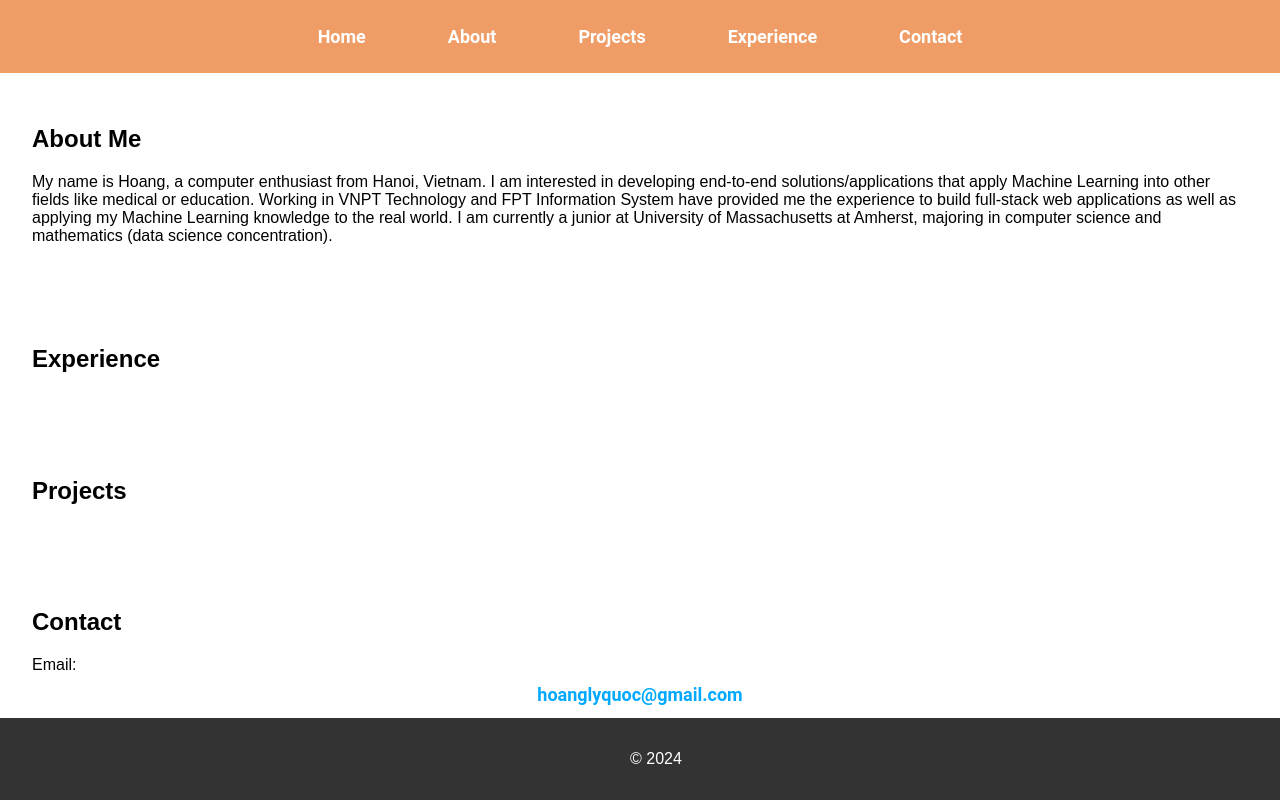
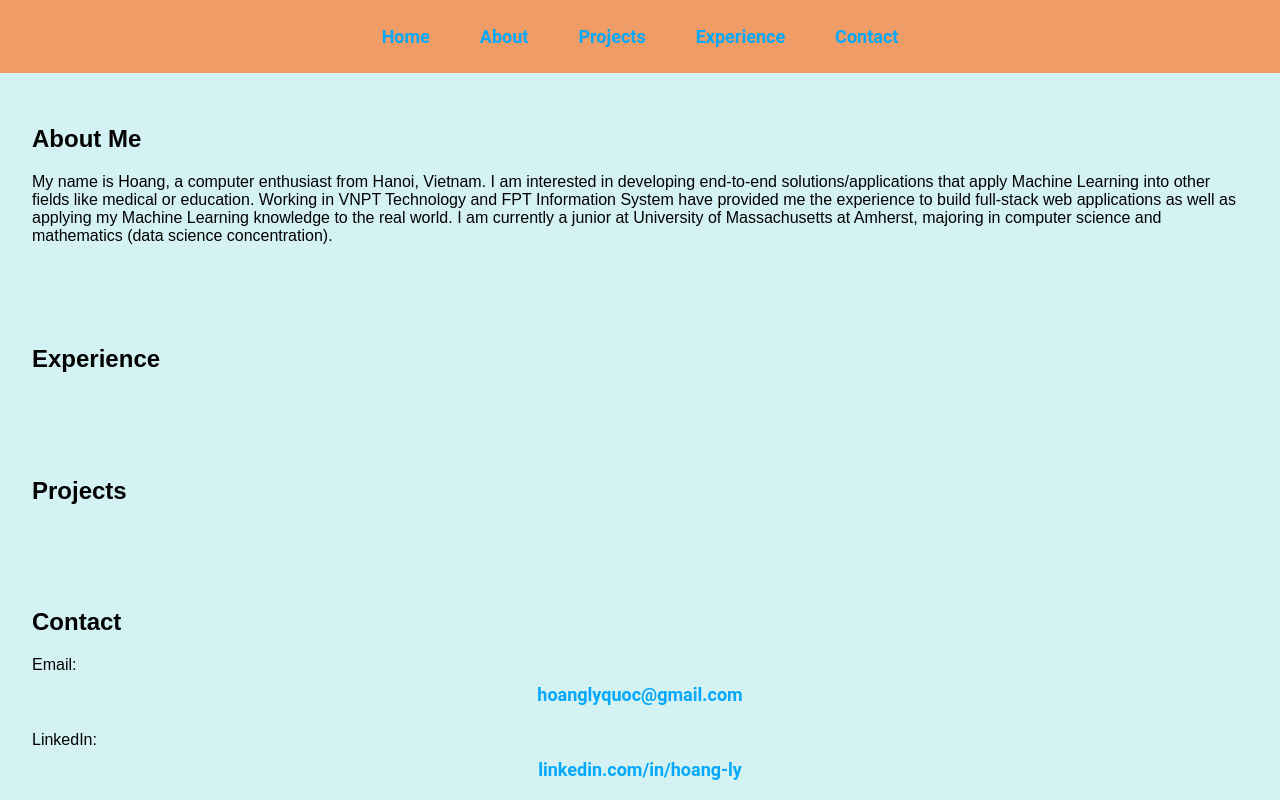
Before and after one commit to Unravel2802/portfolio_website, a React (Create React App) app: page / in a window 1280 px wide. Shown: the top 800 px of the page. Built offline with nearby package versions, Linux system fonts and the light colour scheme.

Commit message:
remove the original react styling

```diff
--- a/src/index.css
+++ b/src/index.css
@@ -3,43 +3,44 @@ body {
   margin: 0;
   padding: 0;
   box-sizing: border-box;
+  background-color: #D4F1F4;
 }
 
-header {
-  background-color: #333;
-  color: white;
-  padding: 1rem;
-}
+/*header {*/
+/*  background-color: #333;*/
+/*  color: white;*/
+/*  padding: 1rem;*/
+/*}*/
 
-header h1 {
-  margin: 0;
-}
+/*header h1 {*/
+/*  margin: 0;*/
+/*}*/
 
-nav ul {
-  list-style: none;
-  padding: 0;
-}
+/*nav ul {*/
+/*  list-style: none;*/
+/*  padding: 0;*/
+/*}*/
 
-nav li {
-  display: inline;
-  margin: 0 1rem;
-}
+/*nav li {*/
+/*  display: inline;*/
+/*  margin: 0 1rem;*/
+/*}*/
 
-nav a {
-  color: white;
-  text-decoration: none;
-}
+/*nav a {*/
+/*  color: white;*/
+/*  text-decoration: none;*/
+/*}*/
 
 section {
   padding: 2rem;
 }
 
-footer {
-  background-color: #333;
-  color: white;
-  text-align: center;
-  padding: 1rem;
-  position: fixed;
-  bottom: 0;
-  width: 100%;
-}
+/*footer {*/
+/*  background-color: #333;*/
+/*  color: white;*/
+/*  text-align: center;*/
+/*  padding: 1rem;*/
+/*  position: fixed;*/
+/*  bottom: 0;*/
+/*  width: 100%;*/
+/*}*/
```
